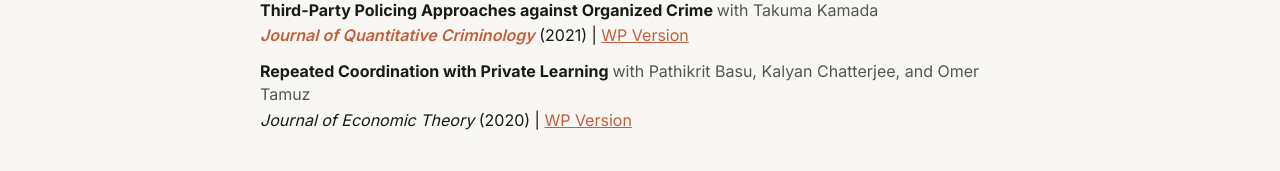
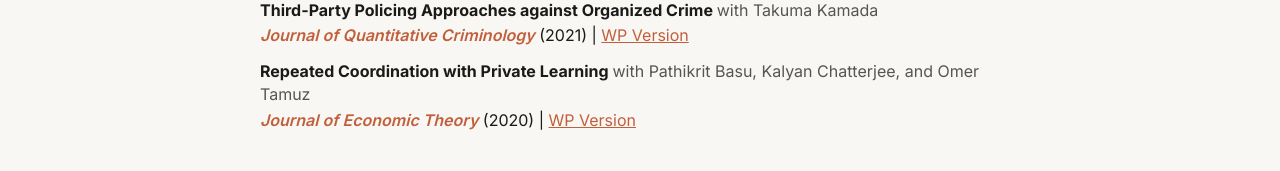
Before and after one commit to tetsuyahoshino137/tetsuyahoshino137.github.io, a Jekyll site: the page built from index.md, in a window 1280 px wide. Shown: the part 999-1170 px from the top of the page. Built offline with Jekyll 4.4.1, drawn with Linux system fonts in a browser that asks for light colours.

Commit message:
Fix formatting of publication badges in index.md

```diff
--- a/index.md
+++ b/index.md
@@ -87,7 +87,7 @@
           <span class="authors">with Kalyan Chatterjee and Miaomiao Dong</span>
         </div>
         <div class="paper-pub">
-          <span class="badge"><em>American Economic Journal: Micro</em></span> (2025) |
+          <span class="badge"><em>American Economic Journal: Micro</em></span>  (2025) |
           <a href="papers/ChatterjeeDongHoshinoAEJ240904.pdf">WP Version</a>
         </div>
       </li>
@@ -96,7 +96,7 @@
           <a href="https://onlinelibrary.wiley.com/doi/10.1111/iere.12546">Multi-Agent Persuasion: Leveraging Strategic Uncertainty</a>
         </div>
         <div class="paper-pub">
-          <span class="badge"><em>International Economic Review</em></span> (2022) |
+          <span class="badge"><em>International Economic Review</em></span>  (2022) |
           <a href="papers/HoshinoIER210901.pdf">WP Version</a>
         </div>
       </li>
@@ -106,7 +106,7 @@
           <span class="authors">with Takuma Kamada</span>
         </div>
         <div class="paper-pub">
-          <span class="badge"><em>Journal of Quantitative Criminology</em></span> (2021) |
+          <span class="badge"><em>Journal of Quantitative Criminology</em></span>  (2021) |
           <a href="papers/HoshinoKamadaJQC200601.pdf">WP Version</a>
         </div>
       </li>
@@ -115,7 +115,7 @@
           <a href="https://www.sciencedirect.com/science/article/abs/pii/S0022053120300995">Repeated Coordination with Private Learning</a>
           <span class="authors">with Pathikrit Basu, Kalyan Chatterjee, and Omer Tamuz</span></div>
         <div class="paper-pub">
-          <em>Journal of Economic Theory</em> (2020) |
+          <span class="badge"><em>Journal of Economic Theory</em></span>  (2020) |
           <a href="papers/BasuChatterjeeHoshinoTamuzJET200731.pdf">WP Version</a>
         </div>
       </li>
```
